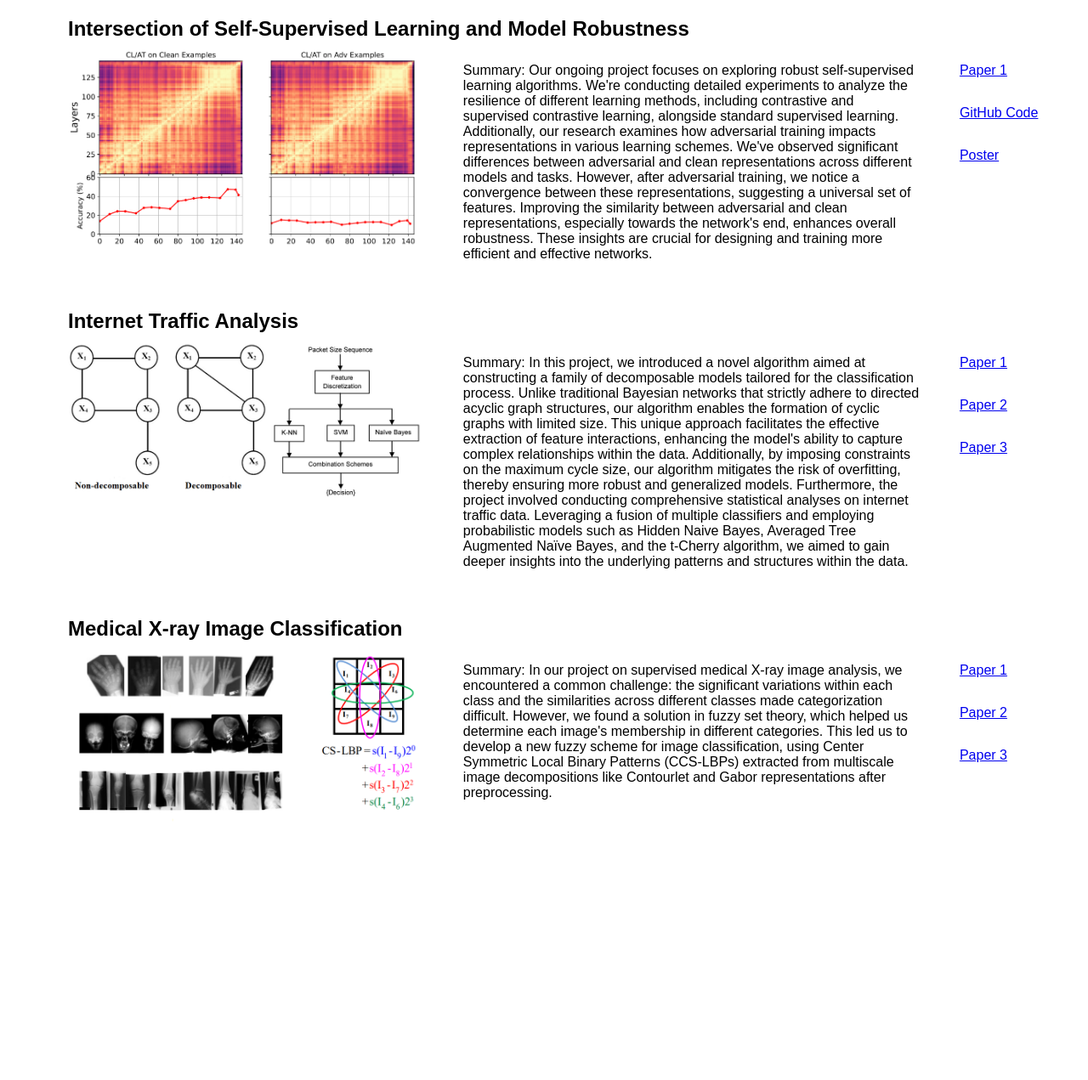
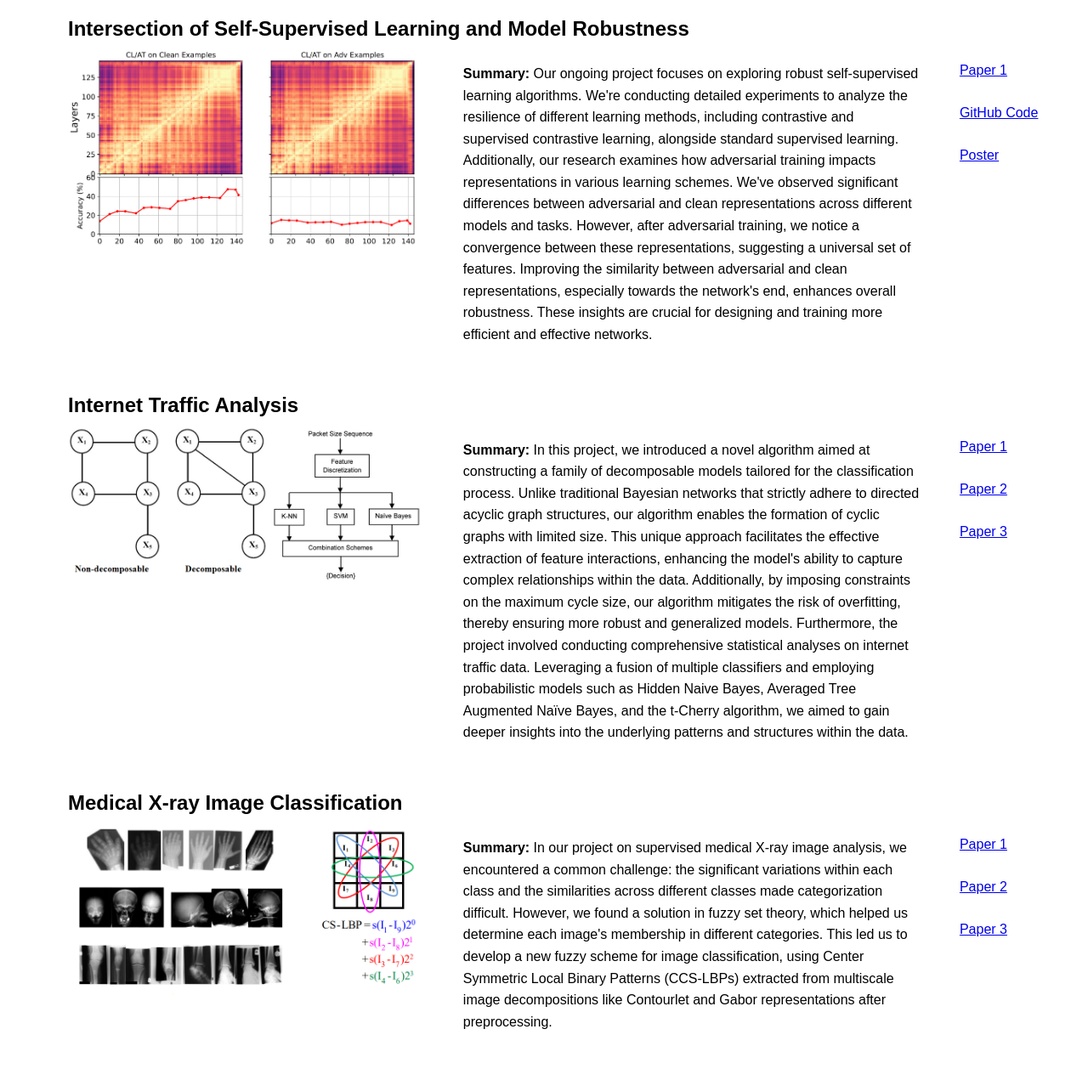
Before and after one commit to gh-fatima/gh-fatima.github.io, a Jekyll site: the page publications.html, which Jekyll copies as it is, in a window 1280 px wide. Shown: the whole page at 85% size. Built offline with Jekyll 4.4.1, drawn with Linux system fonts in a browser that asks for light colours; before the commit the page ends 1019 px from its top, so only the background shows below that.

Commit message:
Update publications.html

```diff
--- a/publications.html
+++ b/publications.html
@@ -42,6 +42,14 @@
         display: flex;
         flex-direction: column;
     }
+    /* Bold the word "Summary" */
+    .summary-title {
+        font-weight: bold;
+    }
+    /* Adjust text in the summary block */
+    .summary-text {
+        line-height: 1.6; /* Adjust line height */
+    }
 </style>
 </head>
 <body>
@@ -53,7 +61,7 @@
                 <img src="p1.PNG" alt="Research Project 1 Figure">
             </div>
             <div>
-                <p>Summary: Our ongoing project focuses on exploring robust self-supervised learning algorithms. We're conducting detailed experiments to analyze the resilience of different learning methods, including contrastive and supervised contrastive learning, alongside standard supervised learning. Additionally, our research examines how adversarial training impacts representations in various learning schemes. We've observed significant differences between adversarial and clean representations across different models and tasks. However, after adversarial training, we notice a convergence between these representations, suggesting a universal set of features. Improving the similarity between adversarial and clean representations, especially towards the network's end, enhances overall robustness. These insights are crucial for designing and training more efficient and effective networks.</p>
+                <p><span class="summary-title">Summary:</span> <span class="summary-text">Our ongoing project focuses on exploring robust self-supervised learning algorithms. We're conducting detailed experiments to analyze the resilience of different learning methods, including contrastive and supervised contrastive learning, alongside standard supervised learning. Additionally, our research examines how adversarial training impacts representations in various learning schemes. We've observed significant differences between adversarial and clean representations across different models and tasks. However, after adversarial training, we notice a convergence between these representations, suggesting a universal set of features. Improving the similarity between adversarial and clean representations, especially towards the network's end, enhances overall robustness. These insights are crucial for designing and training more efficient and effective networks.</span></p>
             </div>
             <div class="links">
                 <p>
@@ -77,7 +85,7 @@
                 <img src="p2.PNG" alt="Research Project 2 Figure">
             </div>
             <div>
-                <p>Summary: In this project, we introduced a novel algorithm aimed at constructing a family of decomposable models tailored for the classification process. Unlike traditional Bayesian networks that strictly adhere to directed acyclic graph structures, our algorithm enables the formation of cyclic graphs with limited size. This unique approach facilitates the effective extraction of feature interactions, enhancing the model's ability to capture complex relationships within the data. Additionally, by imposing constraints on the maximum cycle size, our algorithm mitigates the risk of overfitting, thereby ensuring more robust and generalized models. Furthermore, the project involved conducting comprehensive statistical analyses on internet traffic data. Leveraging a fusion of multiple classifiers and employing probabilistic models such as Hidden Naive Bayes, Averaged Tree Augmented Naïve Bayes, and the t-Cherry algorithm, we aimed to gain deeper insights into the underlying patterns and structures within the data.</p>
+                <p><span class="summary-title">Summary:</span> <span class="summary-text">In this project, we introduced a novel algorithm aimed at constructing a family of decomposable models tailored for the classification process. Unlike traditional Bayesian networks that strictly adhere to directed acyclic graph structures, our algorithm enables the formation of cyclic graphs with limited size. This unique approach facilitates the effective extraction of feature interactions, enhancing the model's ability to capture complex relationships within the data. Additionally, by imposing constraints on the maximum cycle size, our algorithm mitigates the risk of overfitting, thereby ensuring more robust and generalized models. Furthermore, the project involved conducting comprehensive statistical analyses on internet traffic data. Leveraging a fusion of multiple classifiers and employing probabilistic models such as Hidden Naive Bayes, Averaged Tree Augmented Naïve Bayes, and the t-Cherry algorithm, we aimed to gain deeper insights into the underlying patterns and structures within the data.</span></p>
             </div>
             <div class="links">
                 <p>
@@ -101,7 +109,7 @@
                 <img src="p3.PNG" alt="Research Project 3 Figure">
             </div>
             <div>
-                <p>Summary: In our project on supervised medical X-ray image analysis, we encountered a common challenge: the significant variations within each class and the similarities across different classes made categorization difficult. However, we found a solution in fuzzy set theory, which helped us determine each image's membership in different categories. This led us to develop a new fuzzy scheme for image classification, using Center Symmetric Local Binary Patterns (CCS-LBPs) extracted from multiscale image decompositions like Contourlet and Gabor representations after preprocessing.</p>
+                <p><span class="summary-title">Summary:</span> <span class="summary-text">In our project on supervised medical X-ray image analysis, we encountered a common challenge: the significant variations within each class and the similarities across different classes made categorization difficult. However, we found a solution in fuzzy set theory, which helped us determine each image's membership in different categories. This led us to develop a new fuzzy scheme for image classification, using Center Symmetric Local Binary Patterns (CCS-LBPs) extracted from multiscale image decompositions like Contourlet and Gabor representations after preprocessing.</span></p>
             </div>
             <div class="links">
                 <p>
```
